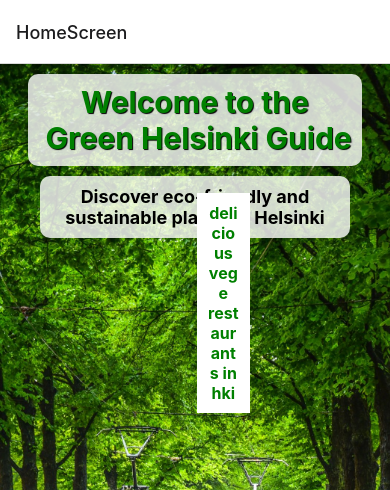
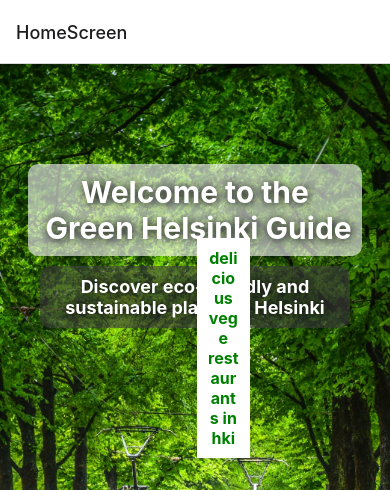
Before and after one commit to tommimaki/GreenHelsinki, a React Native app: screen /HomeScreen in a window 390 px wide. Shown: the top 490 px of the page. Built offline with nearby package versions, Linux system fonts and the light colour scheme.

Commit message:
recycling fetch

```diff
--- a/screens/HomeScreen.js
+++ b/screens/HomeScreen.js
@@ -4,7 +4,11 @@ import Swiper from "react-native-swiper";
 
 const HomeScreen = ({ navigation }) => {
   const images = [
-    { uri: require("../assets/hki.png"), title: "green in hki" },
+    {
+      uri: require("../assets/thrift.jpg"),
+      title: "Sustainable shopping in hki",
+      screen: "RecyclingScreen",
+    },
     {
       uri: require("../assets/bicycle.png"),
       title: "Bicycling in Helsinki",
@@ -64,23 +68,23 @@ const styles = StyleSheet.create({
   },
 
   titleContainer: {
-    backgroundColor: "rgba(255, 255, 255, 0.8)",
+    backgroundColor: "rgba(255, 255, 255, 0.6)",
     borderRadius: 10,
     padding: 10,
     marginBottom: 10,
-    marginTop: 10,
+    marginTop: 100,
   },
   title: {
     fontSize: 30,
     fontWeight: "bold",
     textAlign: "center",
-    color: "green",
+    color: "white",
     textShadowColor: "black",
     textShadowOffset: { width: 1, height: 1 },
-    textShadowRadius: 1,
+    textShadowRadius: 10,
   },
   subtitleContainer: {
-    backgroundColor: "rgba(255, 255, 255, 0.8)",
+    backgroundColor: "rgba(60, 60, 60, 0.6)",
     borderRadius: 10,
     padding: 10,
     marginBottom: 20,
@@ -90,6 +94,10 @@ const styles = StyleSheet.create({
     fontSize: 18,
     textAlign: "center",
     fontWeight: "bold",
+    color: "white",
+    textShadowColor: "black",
+    textShadowOffset: { width: 1, height: 1 },
+    textShadowRadius: 10,
   },
 
   swiperContainer: {
@@ -105,7 +113,7 @@ const styles = StyleSheet.create({
   },
 
   swiper: {
-    marginTop: 150,
+    marginTop: 100,
     height: 200,
   },
   image: {
--- a/screens/RecyclingScreen.js
+++ b/screens/RecyclingScreen.js
@@ -1,27 +1,40 @@
-import React from "react";
-import { FlatList, Text, View } from "react-native";
+import React, { useState, useEffect } from "react";
+import { FlatList, StyleSheet, Text, View } from "react-native";
 
 const RecyclingScreen = () => {
-  const data = [
-    { id: "1", title: "Item 1" },
-    { id: "2", title: "Item 2" },
-    { id: "3", title: "Item 3" },
-    { id: "4", title: "Item 4" },
-    { id: "5", title: "Item 5" },
-  ];
+  const [recyclingCenters, setRecyclingCenters] = useState([]);
+
+  useEffect(() => {
+    fetch(
+      "https://www.hel.fi/palvelukarttaws/rest/v4/unit/?service=KIERR%C3%84TYSKESKUS&include=location"
+    )
+      .then((response) => response.json())
+      .then((data) => {
+        const filteredData = data.filter((center) =>
+          center.name_fi.includes("Kierrätyskeskus")
+        );
+        setRecyclingCenters(filteredData);
+      });
+  }, []);
 
   const renderItem = ({ item }) => {
+    const { name_fi, street_address_fi, address_zip } = item;
+
     return (
-      <View style={{ padding: 16 }}>
-        <Text>{item.title}</Text>
+      <View style={styles.item}>
+        <Text style={styles.title}>{name_fi}</Text>
+        <Text style={styles.address}>
+          {street_address_fi}, {address_zip}
+        </Text>
       </View>
     );
   };
 
   return (
-    <View style={{ flex: 1 }}>
+    <View style={styles.container}>
+      <Text style={styles.heading}>Find Recycled Gems Here</Text>
       <FlatList
-        data={data}
+        data={recyclingCenters}
         renderItem={renderItem}
         keyExtractor={(item) => item.id}
       />
@@ -29,4 +42,40 @@ const RecyclingScreen = () => {
   );
 };
 
+const styles = StyleSheet.create({
+  container: {
+    flex: 1,
+    backgroundColor: "#fff",
+    alignItems: "center",
+    justifyContent: "center",
+    padding: 20,
+  },
+  heading: {
+    fontSize: 20,
+    fontWeight: "bold",
+    marginBottom: 10,
+  },
+  item: {
+    backgroundColor: "green",
+    padding: 20,
+    marginVertical: 8,
+    marginHorizontal: 16,
+  },
+  title: {
+    fontSize: 16,
+    fontWeight: "bold",
+    color: "white",
+    textShadowColor: "black",
+    textShadowOffset: { width: 2, height: 2 },
+    textShadowRadius: 2,
+  },
+  address: {
+    fontSize: 14,
+    color: "white",
+    textShadowColor: "black",
+    textShadowOffset: { width: 2, height: 2 },
+    textShadowRadius: 5,
+  },
+});
+
 export default RecyclingScreen;
```
Also changed, not shown: assets/thrift.png (deleted), screens/MapScreen.js (added), 1 other file (tests, documents, lock files or other folders).
